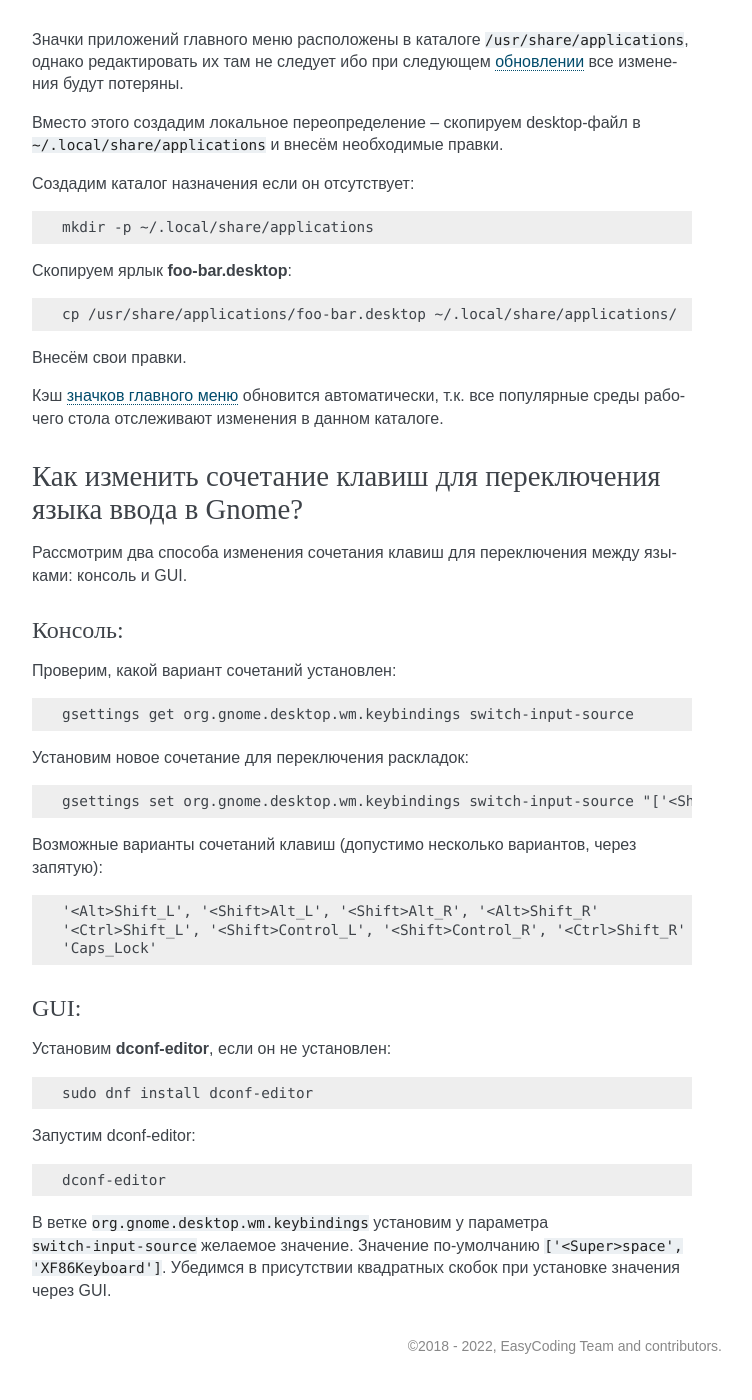
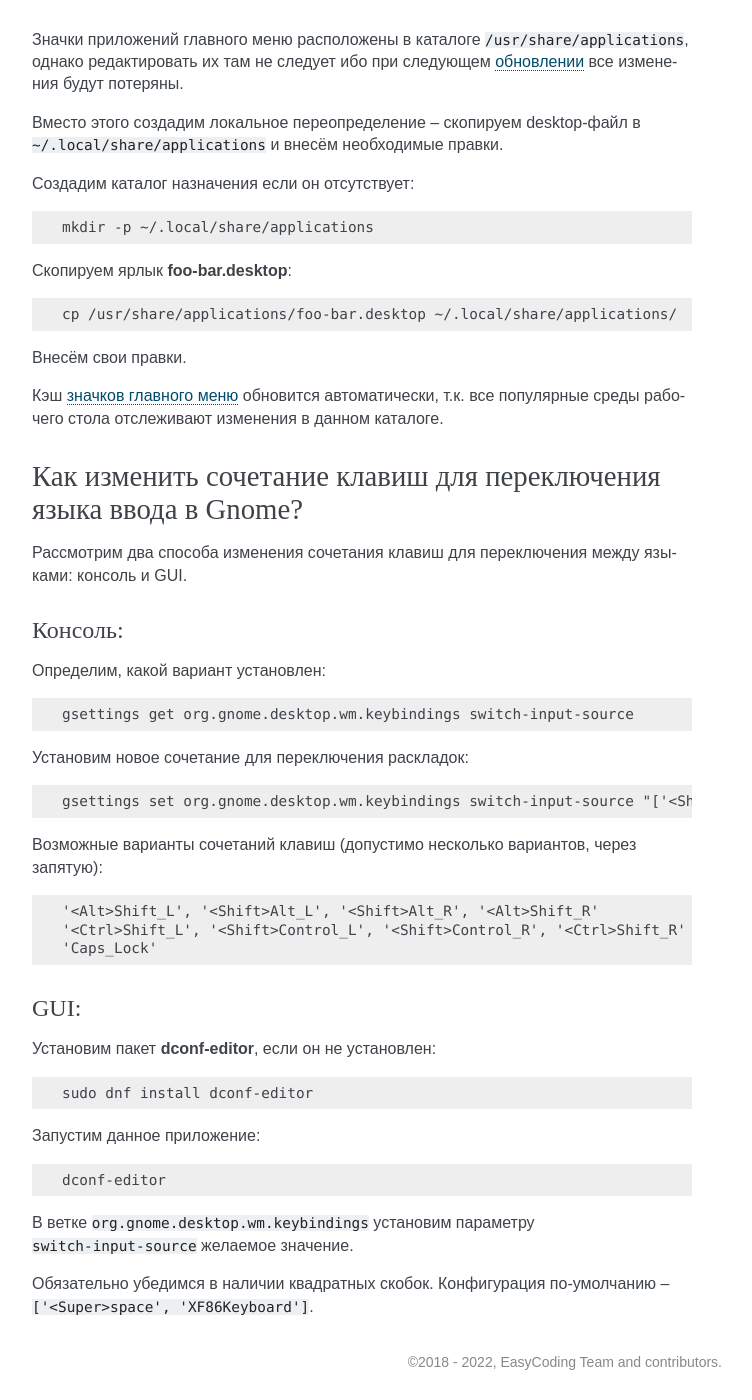
Before and after one commit to RussianFedora/FAQ, a Sphinx documentation site: the page built from source/using-system.rst, in a window 1280 px wide and 1400 px high, scrolled down 16086 px. Shown: the whole window, without its empty margins (388-1140 px from the left). Built offline with Sphinx 7.4.7, drawn with Linux system fonts in a browser that asks for light colours; comment, search, counter and statistics services are not loaded.

Commit message:
Performed minor edit of the set-keyboard-gnome question.

```diff
--- a/source/using-system.rst
+++ b/source/using-system.rst
@@ -957,7 +957,7 @@ KDE предоставляет особый PAM модуль для автома
 Консоль:
 ^^^^^^^^^^
 
-Проверим, какой вариант сочетаний установлен:
+Определим, какой вариант установлен:
 
 .. code-block:: text
 
@@ -980,16 +980,18 @@ KDE предоставляет особый PAM модуль для автома
 GUI:
 ^^^^^^^
 
-Установим **dconf-editor**, если он не установлен:
+Установим пакет **dconf-editor**, если он не установлен:
 
 .. code-block:: text
 
     sudo dnf install dconf-editor
 
-Запустим dconf-editor:
+Запустим данное приложение:
 
 .. code-block:: text
 
     dconf-editor
 
-В ветке ``org.gnome.desktop.wm.keybindings`` установим у параметра ``switch-input-source`` желаемое значение. Значение по-умолчанию ``['<Super>space', 'XF86Keyboard']``. Убедимся в присутствии квадратных скобок при установке значения через GUI.
+В ветке ``org.gnome.desktop.wm.keybindings`` установим параметру ``switch-input-source`` желаемое значение.
+
+Обязательно убедимся в наличии квадратных скобок. Конфигурация по-умолчанию -- ``['<Super>space', 'XF86Keyboard']``.
```
Also changed, not shown: other parts of source/using-system.rst (+2 -2 lines).
